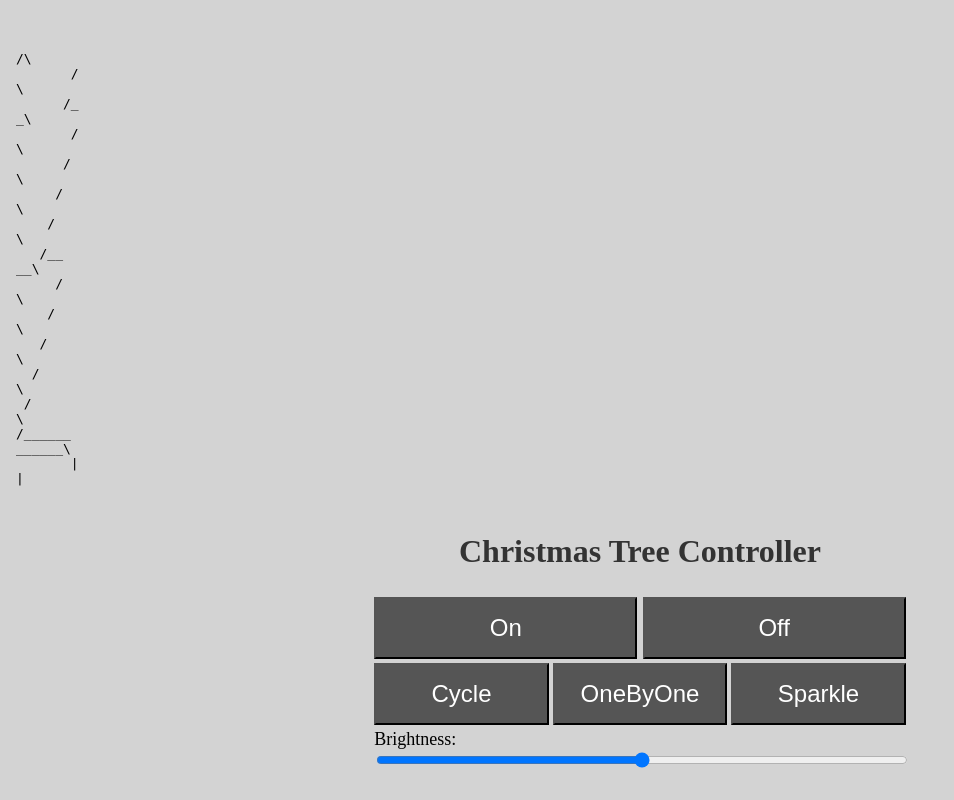
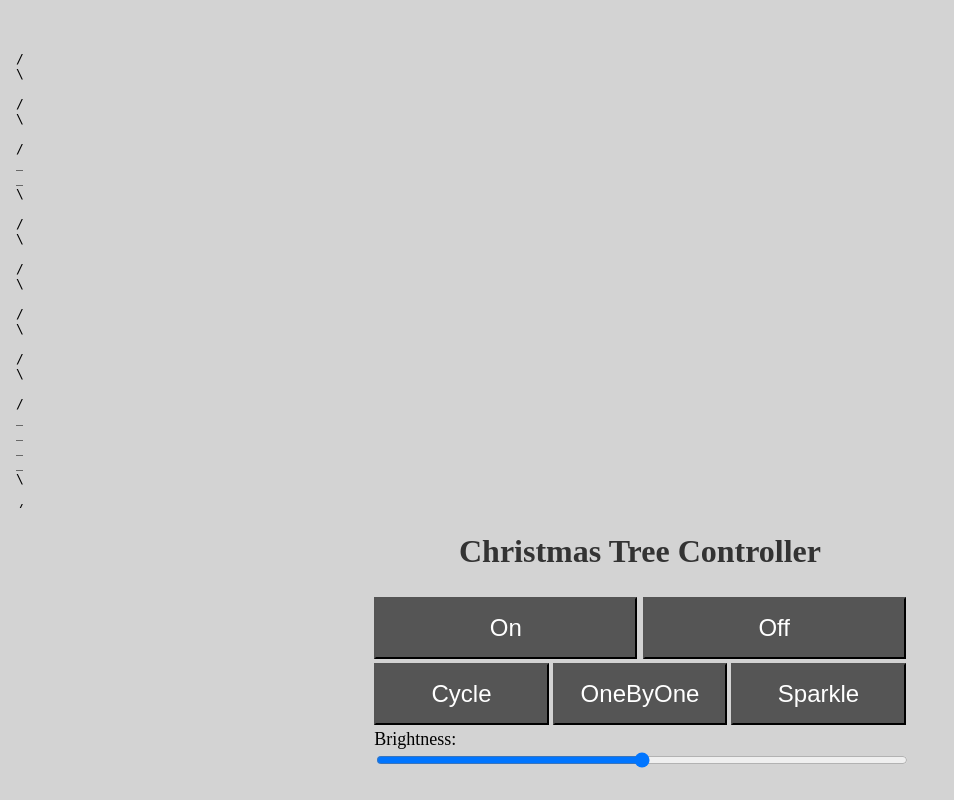
Before and after one commit to Vonny0123/ChristmasTreeController, a Flask app: page / in a window 1280 px wide. Shown: the whole page, without its empty margins (0-954 px from the left). Run offline with Flask 2, Linux system fonts and the light colour scheme; parts of the project's set-up code (start-up, migrations or seed data) failed here and were passed over.

Commit message:
made change

```diff
--- a/app/templates/home.html
+++ b/app/templates/home.html
@@ -65,7 +65,7 @@
 
 <form method="post" action="/">
     <object data="static/tree.txt" type="text/html" width="100" height="500"
-        style="overflow:hidden; width: 100px; height: 500px"></object>
+        style="overflow:hidden; width: 15px; height: 500px"></object>
     <table class="center">
         <tr colspan="3" style="width: 100%">
             <h1>Christmas Tree Controller</h1>
```
